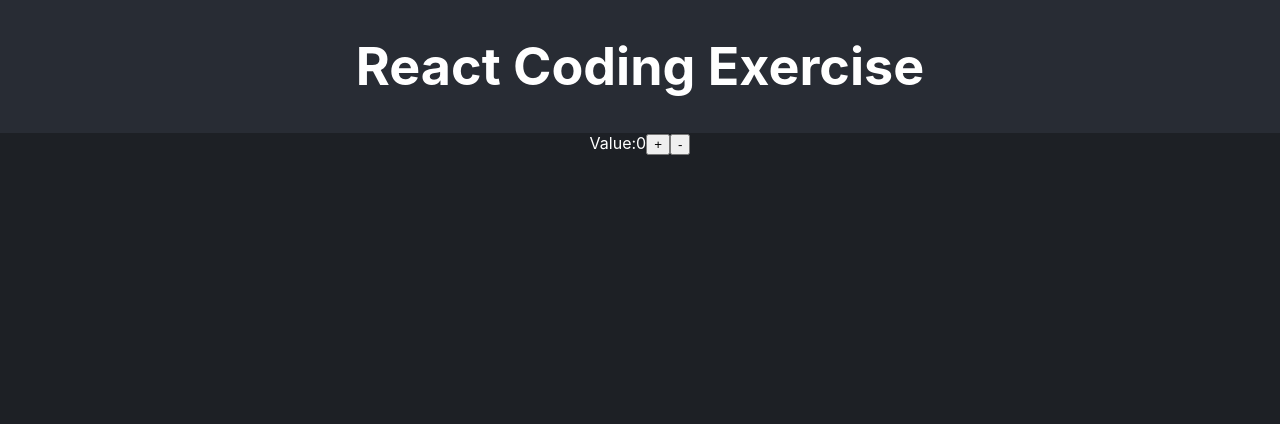
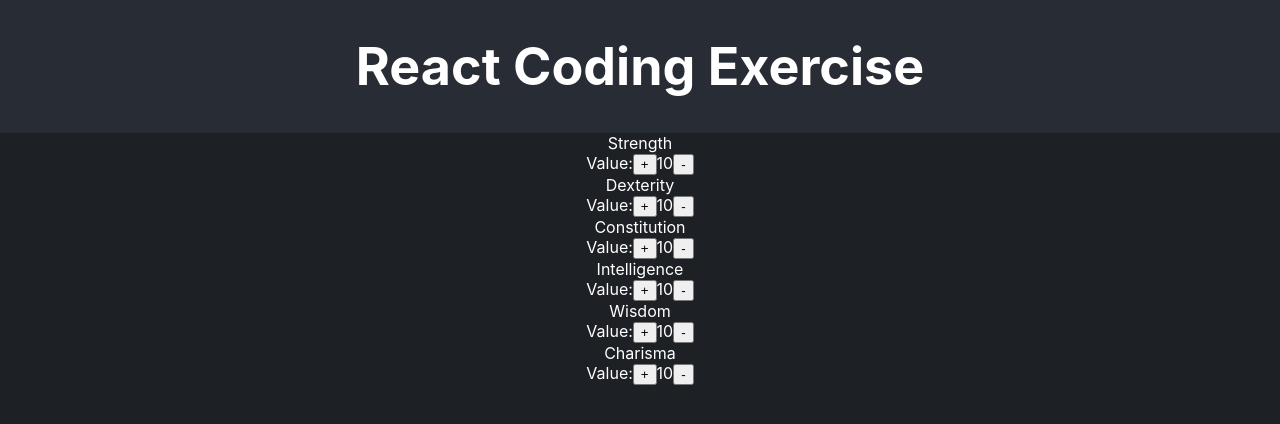
Before and after one commit to Kresten24/recruiting-webapp-character, a React (Create React App) app: page / in a window 1280 px wide. Shown: the top 424 px of the page. Built offline with nearby package versions, Linux system fonts and the light colour scheme.

Commit message:
implemented attribute control

```diff
--- a/src/App.js
+++ b/src/App.js
@@ -1,22 +1,17 @@
 import { useState } from 'react';
 import './App.css';
-import { ATTRIBUTE_LIST, CLASS_LIST, SKILL_LIST } from './consts.js';
+import CharacterSheet from './components/CharacterSheet'
+// import { ATTRIBUTE_LIST, CLASS_LIST, SKILL_LIST } from './consts.js';
 
 
 function App() {
-  const [num, setNum] = useState(0);
   return (
     <div className="App">
       <header className="App-header">
         <h1>React Coding Exercise</h1>
       </header>
       <section className="App-section">
-        <div>
-          Value:
-          {num}
-          <button>+</button>
-          <button>-</button>
-        </div>
+        <CharacterSheet />
       </section>
     </div>
   );
--- /dev/null
+++ b/src/components/Attribute.js
@@ -0,0 +1,24 @@
+import { useState } from "react";
+
+const Attribute = (props) => {
+  const { attributeName } = props;
+  const [value, setValue] = useState(10);
+
+  const incrementHandler = () => setValue(value + 1);
+
+  const decrementHandler = () => setValue(value - 1);
+
+  return (
+    <div>
+      {attributeName}
+      <div>
+        Value:
+        <button onClick={incrementHandler}>+</button>
+        {value}
+        <button onClick={decrementHandler}>-</button>
+      </div>
+    </div>
+  );
+};
+
+export default Attribute;
--- /dev/null
+++ b/src/components/CharacterSheet.js
@@ -0,0 +1,16 @@
+import { useState } from "react";
+import { ATTRIBUTE_LIST } from "../consts";
+import Attribue from "./Attribute";
+
+const CharacterSheet = () => {
+
+  return (
+    <>
+      {ATTRIBUTE_LIST.map((element) => {
+        return <Attribue attributeName={element} />;
+      })}
+    </>
+  );
+};
+
+export default CharacterSheet;
--- a/src/index.js
+++ b/src/index.js
@@ -2,7 +2,6 @@ import React from 'react';
 import ReactDOM from 'react-dom/client';
 import './index.css';
 import App from './App';
-import reportWebVitals from './reportWebVitals';
 
 const root = ReactDOM.createRoot(document.getElementById('root'));
 root.render(
```
